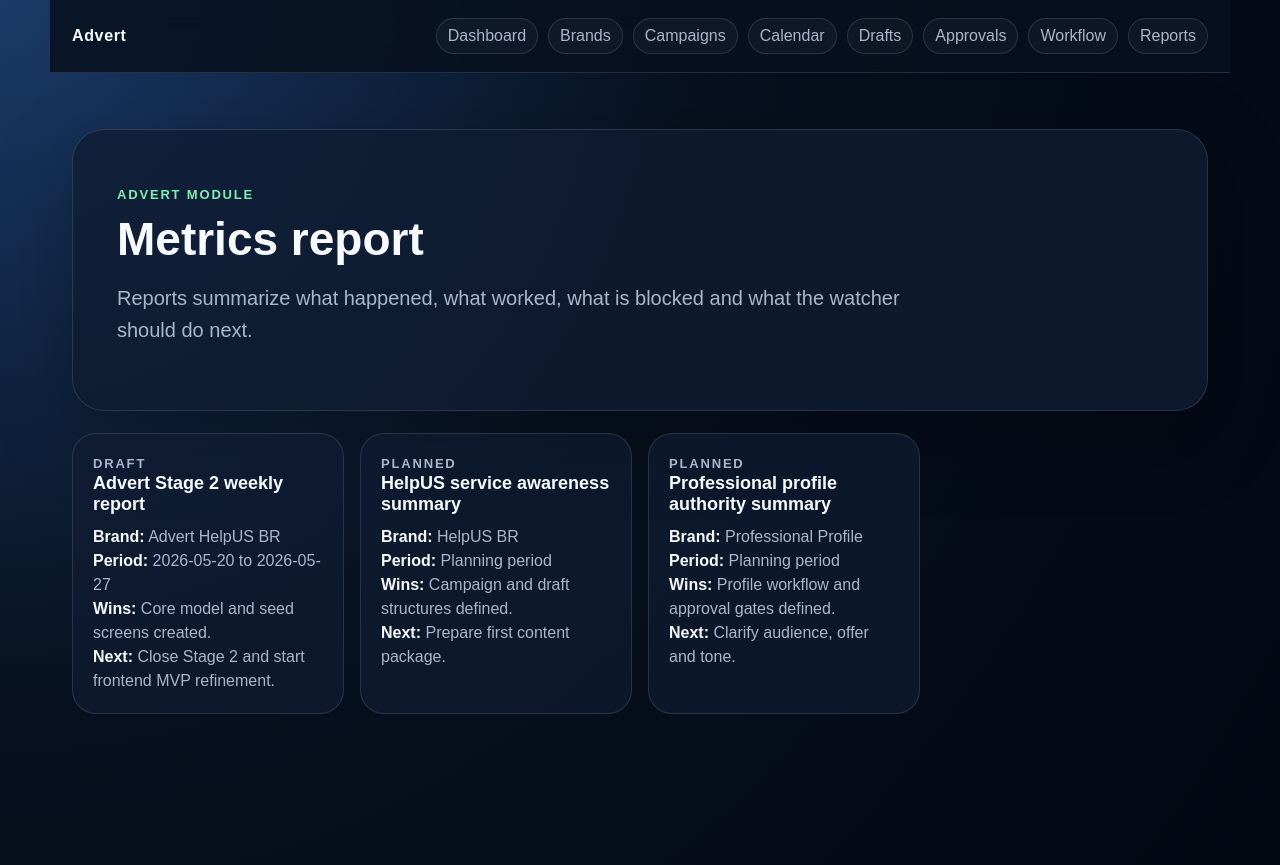
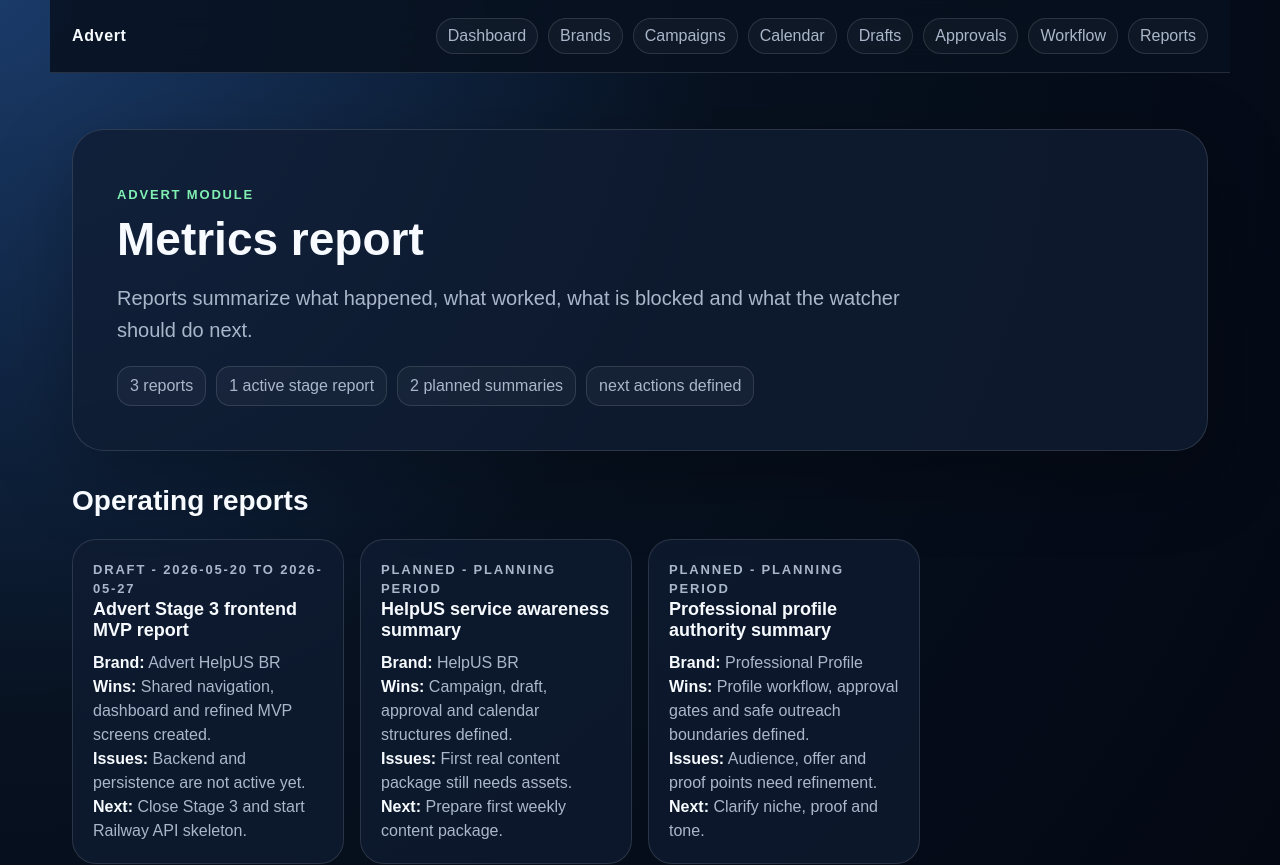
Before and after one commit to HelpUSA/advert, a Next.js app in the folder apps/web/: page /reports in a window 1280 px wide. Shown: the top 865 px of the page. Built offline with nearby package versions, Linux system fonts and the light colour scheme.

Commit message:
Refine reports MVP screen

```diff
--- a/apps/web/src/app/reports/page.tsx
+++ b/apps/web/src/app/reports/page.tsx
@@ -1,7 +1,7 @@
 const reports = [
- { name: 'Advert Stage 2 weekly report', brand: 'Advert HelpUS BR', period: '2026-05-20 to 2026-05-27', status: 'draft', wins: 'Core model and seed screens created.', next: 'Close Stage 2 and start frontend MVP refinement.' },
- { name: 'HelpUS service awareness summary', brand: 'HelpUS BR', period: 'Planning period', status: 'planned', wins: 'Campaign and draft structures defined.', next: 'Prepare first content package.' },
- { name: 'Professional profile authority summary', brand: 'Professional Profile', period: 'Planning period', status: 'planned', wins: 'Profile workflow and approval gates defined.', next: 'Clarify audience, offer and tone.' },
+ { name: 'Advert Stage 3 frontend MVP report', brand: 'Advert HelpUS BR', period: '2026-05-20 to 2026-05-27', status: 'draft', wins: 'Shared navigation, dashboard and refined MVP screens created.', issues: 'Backend and persistence are not active yet.', next: 'Close Stage 3 and start Railway API skeleton.' },
+ { name: 'HelpUS service awareness summary', brand: 'HelpUS BR', period: 'Planning period', status: 'planned', wins: 'Campaign, draft, approval and calendar structures defined.', issues: 'First real content package still needs assets.', next: 'Prepare first weekly content package.' },
+ { name: 'Professional profile authority summary', brand: 'Professional Profile', period: 'Planning period', status: 'planned', wins: 'Profile workflow, approval gates and safe outreach boundaries defined.', issues: 'Audience, offer and proof points need refinement.', next: 'Clarify niche, proof and tone.' },
 ];
 
 export default function Page() {
@@ -11,10 +11,13 @@ export default function Page() {
  <p className='eyebrow'>Advert module</p>
  <h1>Metrics report</h1>
  <p className='lead'>Reports summarize what happened, what worked, what is blocked and what the watcher should do next.</p>
+ <div className='statusbar'><span>3 reports</span><span>1 active stage report</span><span>2 planned summaries</span><span>next actions defined</span></div>
  </section>
+ <h2 className='sectiontitle'>Operating reports</h2>
  <section className='grid'>
- {reports.map((report) => <article className='card' key={report.name}><p className='eyebrow'>{report.status}</p><h2>{report.name}</h2><p><strong>Brand:</strong> {report.brand}</p><p><strong>Period:</strong> {report.period}</p><p><strong>Wins:</strong> {report.wins}</p><p><strong>Next:</strong> {report.next}</p></article>)}
+ {reports.map((report) => <article className='card' key={report.name}><p className='eyebrow'>{report.status} - {report.period}</p><h2>{report.name}</h2><p><strong>Brand:</strong> {report.brand}</p><p><strong>Wins:</strong> {report.wins}</p><p><strong>Issues:</strong> {report.issues}</p><p><strong>Next:</strong> {report.next}</p></article>)}
  </section>
+ <div className='modulehint'>Next backend version: generate weekly reports from publishing logs, metric snapshots and watcher handoffs.</div>
  </main>
  );
 }
```
Also changed, not shown: 1 other file (tests, documents, lock files or other folders).
